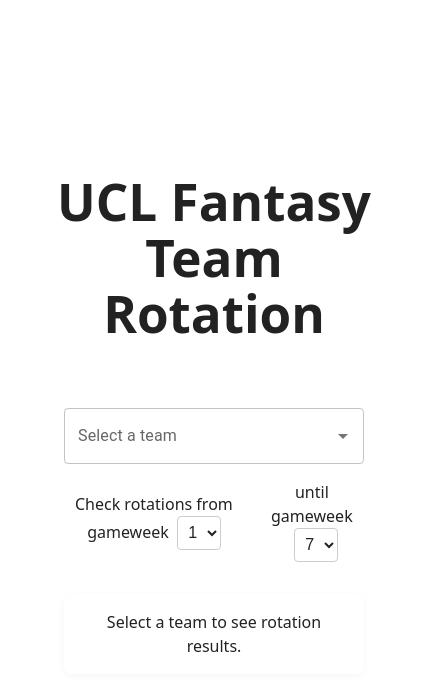
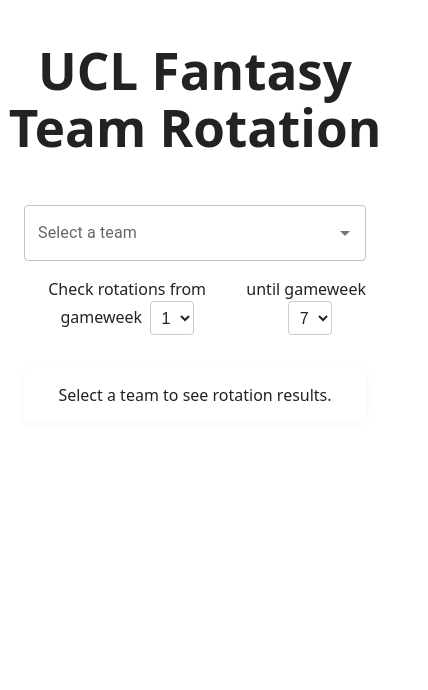
Before and after one commit to daveweij/ucl-rotation, a React (Vite) app: page / in a window 390 px wide. Shown: the top 690 px of the page, 428 px wide, since content can reach past the window. Built offline with nearby package versions, Linux system fonts and the light colour scheme.

Commit message:
Improve css for mobile

```diff
--- a/src/App.css
+++ b/src/App.css
@@ -5,6 +5,10 @@
   text-align: center;
   background: #ffffff;
   color: #222;
+  box-sizing: border-box;
+  width: 100vw;
+  min-height: 100vh;
+  overflow-x: hidden;
 }
 
 .logo {
@@ -39,6 +43,20 @@
   padding: 2em;
   background: #fff;
   color: #222;
+  box-sizing: border-box;
+  width: 100%;
+  max-width: 400px;
+  margin: 0 auto;
+}
+
+@media (max-width: 600px) {
+  #root {
+    padding: 0.5rem;
+  }
+  .card {
+    padding: 1em;
+    max-width: 100vw;
+  }
 }
 
 .read-the-docs {
```
